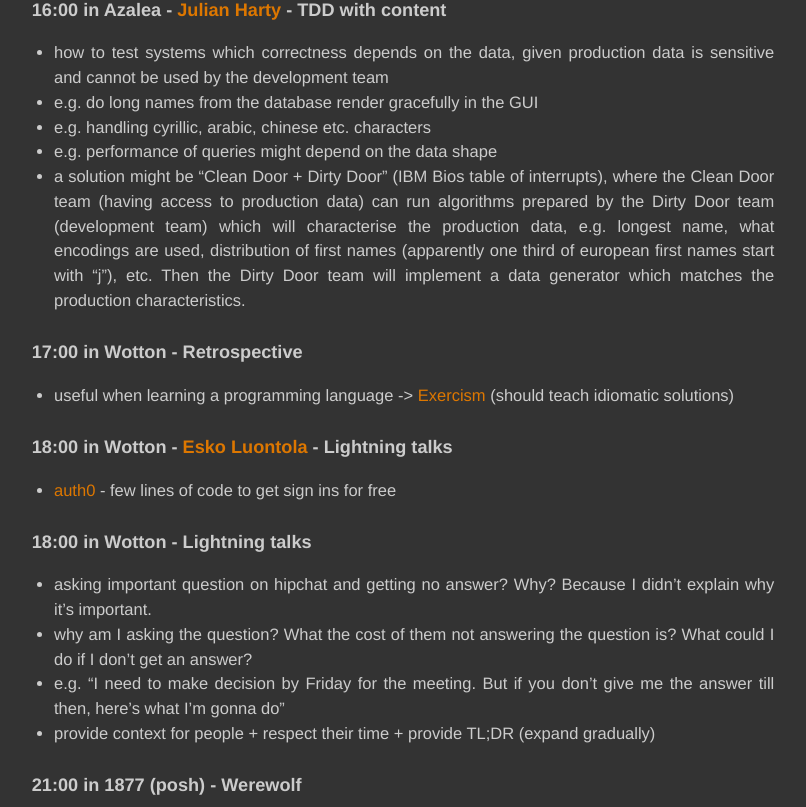
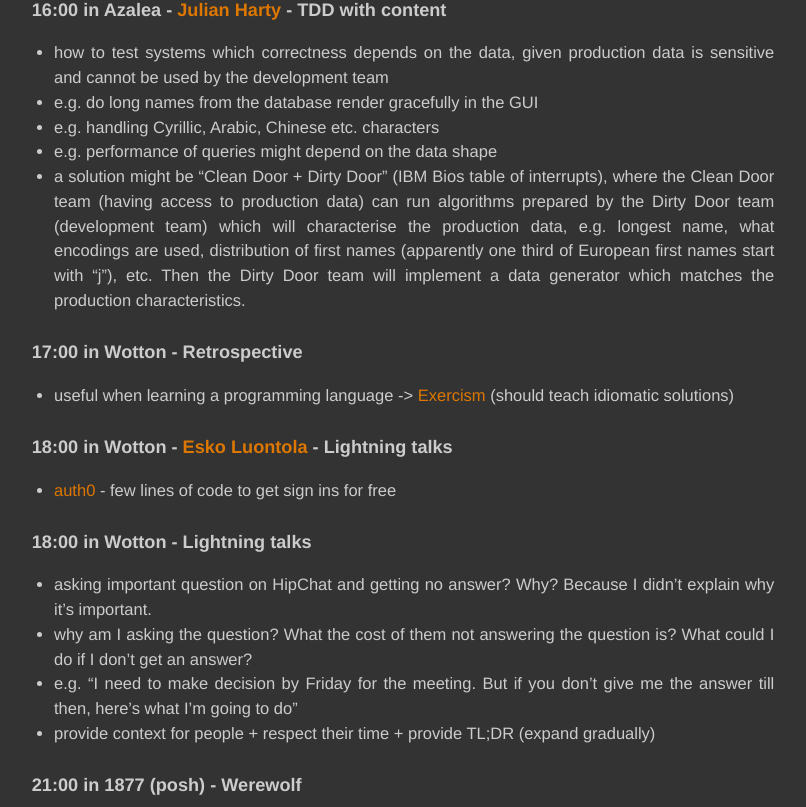
Before and after one commit to unclejamal/unclejamal.github.io, a Jekyll site: the page built from _posts/2017-06-27-socrates-uk.markdown, in a window 1280 px wide and 1400 px high, scrolled down 2560 px. Shown: the part 142-949 px from the top of the window, without its empty margins (237-1043 px from the left). Built offline with Jekyll 4.4.1, drawn with Linux system fonts in a browser that asks for light colours; Markdown is read by kramdown in place of the engine named in the settings; comment, search, counter and statistics services are not loaded; some of the changed text lies outside the part shown.

Commit message:
Fix more typos in socrates 2017

```diff
--- a/_posts/2017-06-27-socrates-uk.markdown
+++ b/_posts/2017-06-27-socrates-uk.markdown
@@ -8,7 +8,7 @@ During 15-18 June I participated at the [SoCraTes UK 2017](http://socratesuk.org
 
 Thursday, 15th June
 -------------------
-The evening was spent pairing with Iulian Ghionoiu on the Roman Numerals kata with 2 twists: we wanted to use property-based testing (we tried Kotlintest for Kotlin) and to evolve the requirements for the conversion (as though the final version of the Roman/Arabic numbers hasn't been discovered yet). The evolution meant starting with only I's (scratching a piece of wood or carving a line in the stone?). Then, we tried to imagine what problems that representation presented before coming up with solutions. The problems were:
+The evening was spent pairing with [Iulian Ghionoiu](https://twitter.com/julianghionoiu) on the Roman Numerals kata with 2 twists: we wanted to use property-based testing (we tried Kotlintest for Kotlin) and to evolve the requirements for the conversion (as though the final version of the Roman/Arabic numbers hasn't been discovered yet). The evolution meant starting with only I's (scratching a piece of wood or carving a line in the stone?). Then, we tried to imagine what problems that representation presented before coming up with solutions. The problems were:
 
 - countability (ten I's carved next to each other blur into each other when trying to count them) -> solution: introduce new symbols that look different like V (note that V here stands for one and can be placed at any position)
 - additivity (even though we have a visually different character, we still have to spend time counting each single one) -> solution: make some symbols stand for more than 1. At that point V could become to mean 2, 3, 5 etc. Generally the more people had to count, the more symbols they need
@@ -92,9 +92,9 @@ Now printStuff can be inlined which will push System.out.println to the caller a
 ### 16:00 in Azalea - [Julian Harty](https://twitter.com/julianharty) - TDD with content
 - how to test systems which correctness depends on the data, given production data is sensitive and cannot be used by the development team
 - e.g. do long names from the database render gracefully in the GUI
-- e.g. handling cyrillic, arabic, chinese etc. characters
+- e.g. handling Cyrillic, Arabic, Chinese etc. characters
 - e.g. performance of queries might depend on the data shape
-- a solution might be "Clean Door + Dirty Door" (IBM Bios table of interrupts), where the Clean Door team (having access to production data) can run algorithms prepared by the Dirty Door team (development team) which will characterise the production data, e.g. longest name, what encodings are used, distribution of first names (apparently one third of european first names start with "j"), etc. Then the Dirty Door team will implement a data generator which matches the production characteristics.
+- a solution might be "Clean Door + Dirty Door" (IBM Bios table of interrupts), where the Clean Door team (having access to production data) can run algorithms prepared by the Dirty Door team (development team) which will characterise the production data, e.g. longest name, what encodings are used, distribution of first names (apparently one third of European first names start with "j"), etc. Then the Dirty Door team will implement a data generator which matches the production characteristics.
 
 
 ### 17:00 in Wotton - Retrospective
@@ -105,9 +105,9 @@ Now printStuff can be inlined which will push System.out.println to the caller a
 - [auth0](https://auth0.com) - few lines of code to get sign ins for free
 
 ### 18:00 in Wotton - Lightning talks
-- asking important question on hipchat and getting no answer? Why? Because I didn't explain why it's important.
+- asking important question on HipChat and getting no answer? Why? Because I didn't explain why it's important.
 - why am I asking the question? What the cost of them not answering the question is? What could I do if I don't get an answer?
-- e.g. "I need to make decision by Friday for the meeting. But if you don't give me the answer till then, here's what I'm gonna do"
+- e.g. "I need to make decision by Friday for the meeting. But if you don't give me the answer till then, here's what I'm going to do"
 - provide context for people + respect their time + provide TL;DR (expand gradually)
 
 
```
Also changed, not shown: other parts of _posts/2017-06-27-socrates-uk.markdown (+11 -11 lines).
